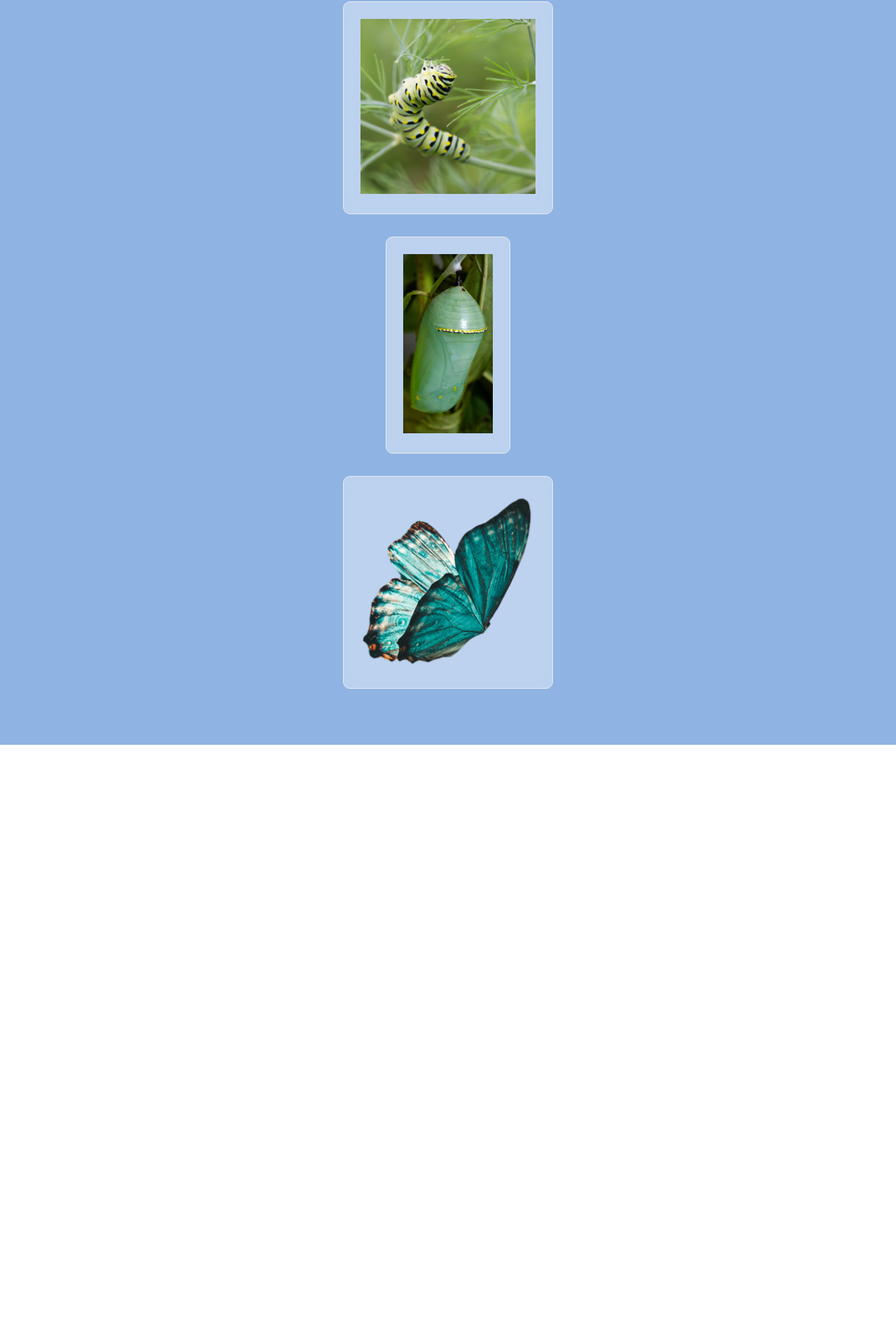
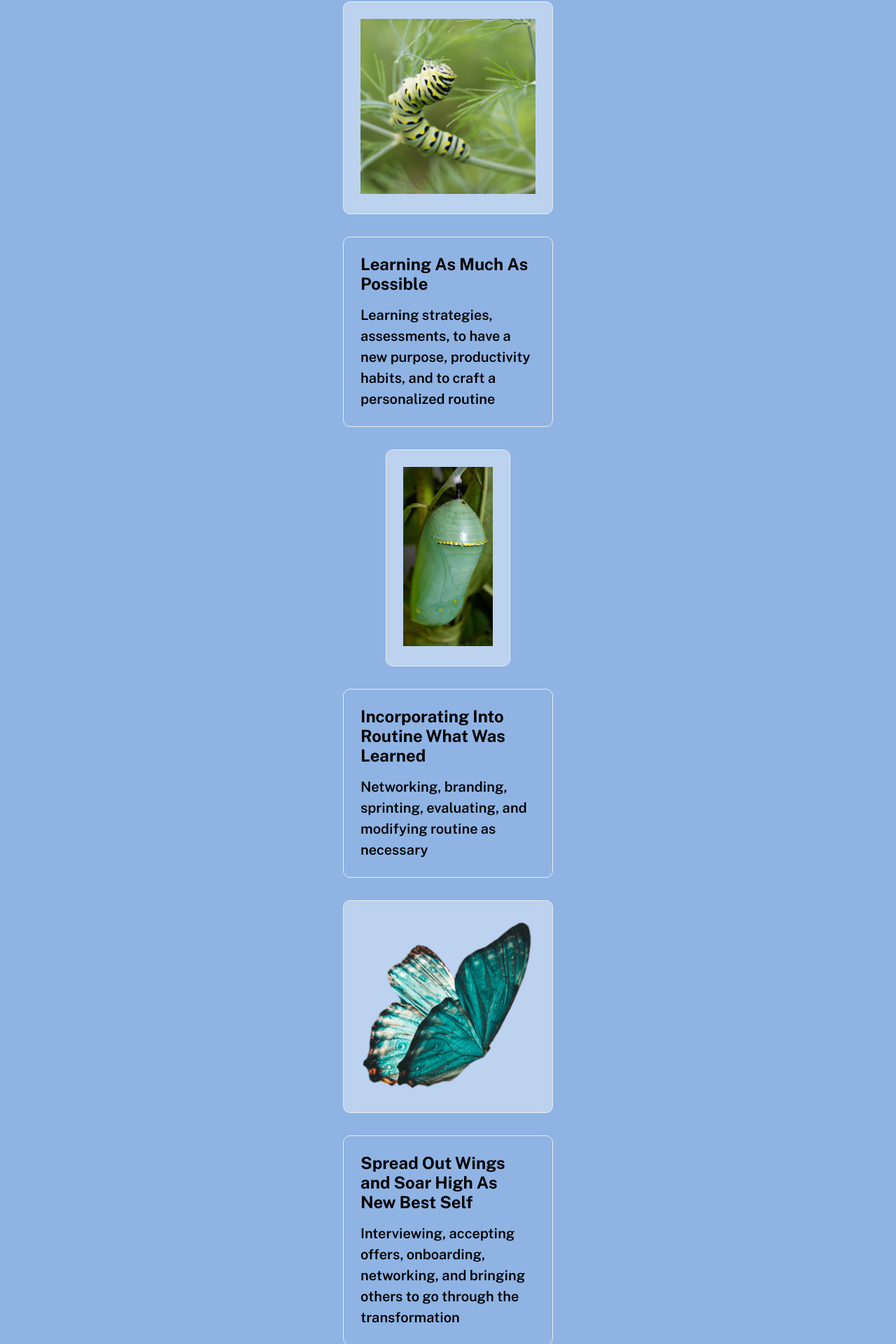
Before and after one commit to Equalithon-ageism-team-10/Redesign-ICT, a Next.js app: page /storypage in a window 1280 px wide. Shown: the part 158-2078 px from the top of the page at 70% size. Before the commit the page ends 1222 px from the top, so only its background shows below. Built offline with nearby package versions, Linux system fonts and the light colour scheme.

Commit message:
feat: added description for each phase of the metamorphosis

```diff
--- a/pages/storypage.js
+++ b/pages/storypage.js
@@ -22,11 +22,29 @@ const StoryPage = () => {
             alt="caterpillar image"
           />
         </div>
+        <div className={styles.card}>
+          <h2>Learning As Much As Possible</h2>
+          <p>
+            Learning strategies, assessments, to have a new purpose, productivity habits, and to
+            craft a personalized routine{" "}
+          </p>
+        </div>
         <div className={cls("glass", styles.card)}>
           <Image src="/butterfly/pupa.png" width="128" height="256" alt="pupa image" />
         </div>
+        <div className={styles.card}>
+          <h2>Incorporating Into Routine What Was Learned</h2>
+          <p>Networking, branding, sprinting, evaluating, and modifying routine as necessary</p>
+        </div>
         <div className={cls("glass", styles.card)}>
           <Image src="/butterfly/butterfly.png" width="256" height="256" alt="butterfly image" />
+        </div>
+        <div className={styles.card}>
+          <h2>Spread Out Wings and Soar High As New Best Self</h2>
+          <p>
+            Interviewing, accepting offers, onboarding, networking, and bringing others to go
+            through the transformation
+          </p>
         </div>
       </main>
     </div>
```
